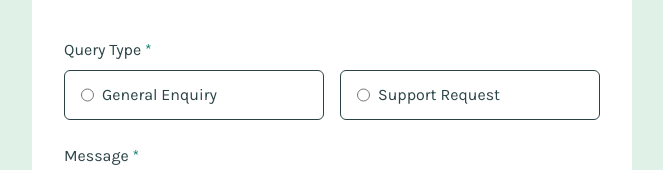
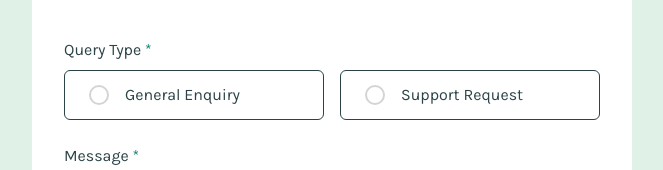
Before and after one commit to JuanMiranda1998/contact-form-frontend-mentor, a React (Vite) app: page / in a window 1280 px wide. Shown: the part 378-548 px from the top of the page, without its empty margins (308-971 px from the left). Built offline with nearby package versions, Linux system fonts and the light colour scheme.

Commit message:
styled queryType inputs

```diff
--- a/src/components/Form.jsx
+++ b/src/components/Form.jsx
@@ -41,7 +41,6 @@ const Form = () => {
         let errors = getErrors(formData);
         const errorArrValues = errors.map((field) =>
             field.errorType);
-        console.log('errorArrValues: '+ errorArrValues)
         const errorValues = input => input === 'empty' || input === 'invalid' || input === 'notChecked';
         if (!errorArrValues.some(errorValues)){
             console.log('valid form')
@@ -134,7 +133,6 @@ const Form = () => {
             <FormQueryType
                 id="queryType"
                 name="queryType"
-                type="queryType"
                 formData={formData.queryType}
                 handleChange={handleChange}
                 errors={[{type: "empty", message: "Please select a query type"}]}
--- /dev/null
+++ b/src/components/FormQueryType.css
@@ -0,0 +1,42 @@
+.form-control {
+    display: flex;
+    flex-direction: row;
+    align-items: center;
+    gap: 1em;
+  }
+
+  input[type="radio"] {
+    -webkit-appearance: none;
+    appearance: none;
+    background-color: #fff;
+    margin: 0;
+    font: inherit;
+    width: 20px;
+    height: 20px;
+    border-radius: 50%;
+    border: 0.15em solid #d3d5d4;
+    position: relative;
+  }
+
+  input[type="radio"]::before {
+    position: absolute;
+    top: 0;
+    left: 0;
+    content: "";
+    width: 20px;
+    height: 20px;
+    background: url(/icon-radio-selected.svg);
+    background-size: cover;
+    border-radius: 50%;
+    transform: scale(0);
+    transition: 120ms transform ease-in-out;
+
+  }
+
+  input[type="radio"]:checked{
+    border: none;
+  }
+
+  input[type="radio"]:checked::before {
+    transform: scale(1);
+  }
--- a/src/components/FormQueryType.jsx
+++ b/src/components/FormQueryType.jsx
@@ -1,19 +1,19 @@
-
-const FormQueryType = ({ id, name, type, formData, handleChange, errors, errorActive, formTriggered }) => {
+import './FormQueryType.css'
+const FormQueryType = ({ id, name, formData, handleChange, errors, errorActive, formTriggered }) => {
 
   const isInvalid = errorActive!='';
 
   return (
-    <div className="w-full flex flex-col justify-center items-start my-4">
+    <div id={id} className="w-full flex flex-col justify-center items-start my-4">
       <label className="mb-2" htmlFor="queryType">Query Type <span className="text-[#0c7d69]">*</span></label>
-      <div className='w-full flex flex-col lg:flex-row gap-4 mb-4 md:mb-2'>
-        <label htmlFor='generalEnquiry' className='lg:w-full flex flex-row py-3 px-4 border border-[#2b4246] rounded-md cursor-pointer hover:border-[#0c7d69] hover:bg-[#e0f1e7] transition-all focus:outline-none focus:border-2 focus:border-[#0c7d69]'>
-          <input type="radio" name={name} id='generalEnquiry' value="generalEnquiry" onClick={handleChange} />
-          <p className='ml-2'>General Enquiry</p>
+      <div className='w-full flex flex-col md:flex-row gap-4 mb-4 md:mb-2'>
+        <label htmlFor='generalEnquiry' className={`form-control md:w-full flex flex-row py-3 px-6 border border-[#2b4246] rounded-md cursor-pointer hover:border-[#0c7d69] transition-all focus:outline-none focus:border-2 focus:border-[#0c7d69] ${formData==='generalEnquiry' ? 'bg-[#e0f1e7]': ''}`}>
+          <input type="radio" name={name} id='generalEnquiry' value="generalEnquiry" onChange={handleChange} checked={formData==='generalEnquiry'} />
+          <p>General Enquiry</p>
         </label>
-        <label htmlFor='supportRequest' className='lg:w-full flex flex-row py-3 px-4 border border-[#2b4246] rounded-md cursor-pointer hover:border-[#0c7d69] hover:bg-[#e0f1e7] transition-all focus:outline-none focus:border-2 focus:border-[#0c7d69]'>
-          <input type="radio" name={name} id='supportRequest' value="supportRequest" onClick={handleChange} />
-          <p className='ml-2'>Support Request</p>
+        <label htmlFor='supportRequest' className={`form-control md:w-full flex flex-row py-3 px-6 border border-[#2b4246] rounded-md cursor-pointer hover:border-[#0c7d69] transition-all focus:outline-none focus:border-2 focus:border-[#0c7d69] ${formData==='supportRequest' ? 'bg-[#e0f1e7]': ''}`}>
+          <input type="radio" name={name} id='supportRequest' value="supportRequest" onChange={handleChange} checked={formData==='supportRequest'} />
+          <p>Support Request</p>
         </label>
       </div>
       <div>
```
